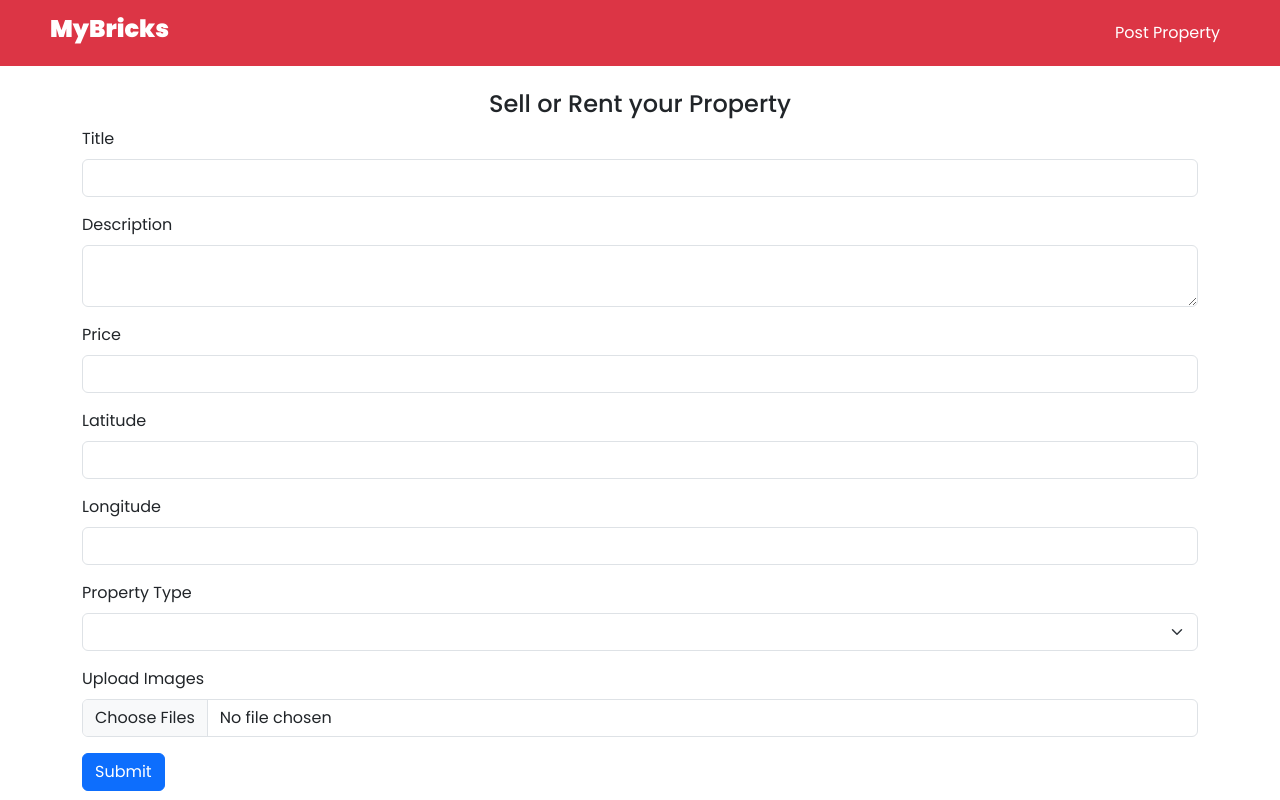
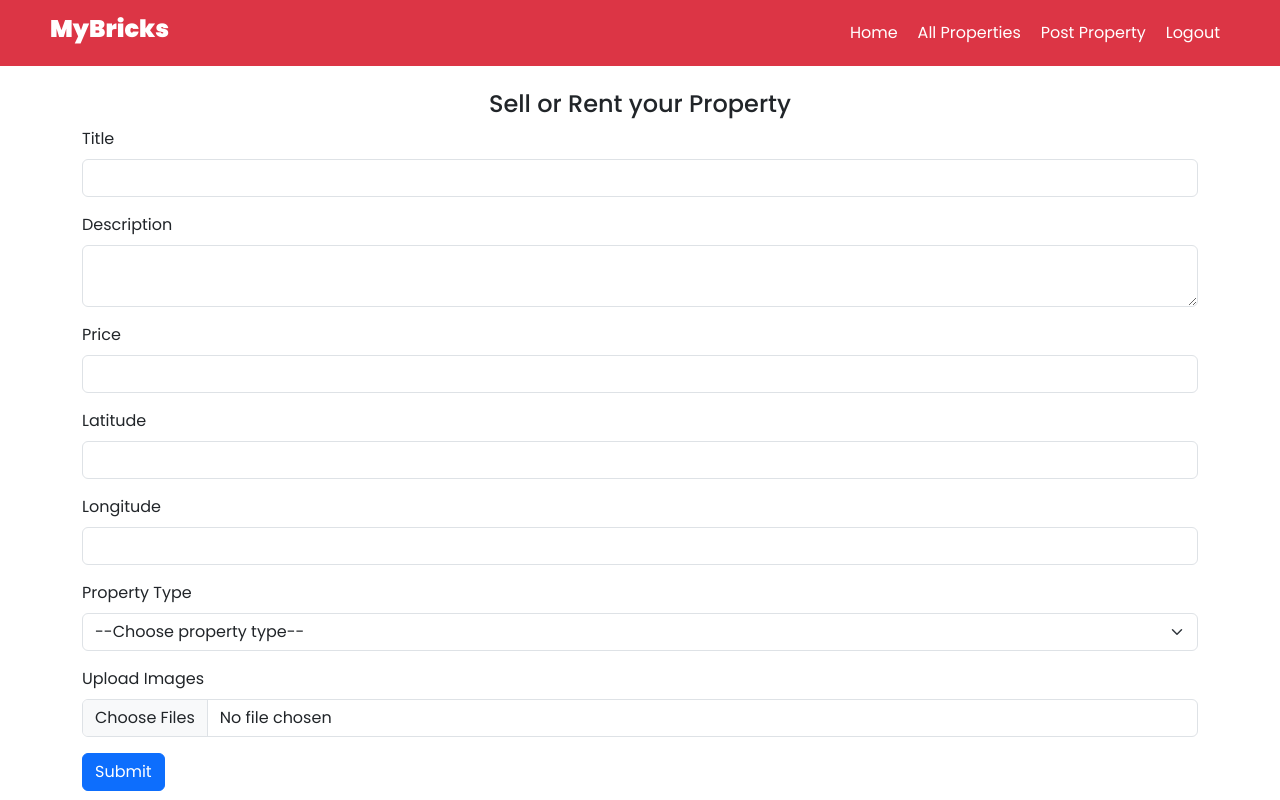
Before and after one commit to Bhavik-prajapati/Property-listing-frontend-ang-18, an Angular app: page /postproperty in a window 1280 px wide. Built offline with nearby package versions, Linux system fonts and the light colour scheme; sample sign-in values are in the browser's storage.

Commit message:
code stable added

```diff
--- a/src/app/app.routes.ts
+++ b/src/app/app.routes.ts
@@ -6,6 +6,7 @@ import { AboutComponent } from './pages/about/about.component';
 import { SignupComponent } from './pages/signup/signup.component';
 import { PropertyDetailComponent } from './pages/property-detail/property-detail.component';
 import { PostpropertyComponent } from './pages/postproperty/postproperty.component';
+import { AllpropertiesComponent } from './pages/allproperties/allproperties.component';
 
 export const routes: Routes = [
 
@@ -30,7 +31,8 @@ export const routes: Routes = [
             {path:"about",component:AboutComponent},
             // { path: 'property', component: PropertyDetailComponent },
             { path: 'property/:id', component: PropertyDetailComponent },
-            {path:'postproperty',component:PostpropertyComponent}
+            {path:'postproperty',component:PostpropertyComponent},
+            {path:'allproperties',component:AllpropertiesComponent}
         ]
     }
 ];
--- a/src/app/components/header/header.component.html
+++ b/src/app/components/header/header.component.html
@@ -16,7 +16,19 @@
         }
         @else {
             <li>
+                <a href="/home" class="text-white">Home</a>
+            </li>
+            <li>
+                <a href="/allproperties" class="text-white">All  Properties</a>
+            </li>
+            <li>
                 <a href="/postproperty" class="text-white">Post Property</a>
+            </li>
+            <li>
+                <!-- <a href="#">Logout</a> -->
+                <span (click)="logout()" class="text-white" style="cursor: pointer;">
+                    Logout
+                </span>
             </li>
         }
 
--- a/src/app/components/header/header.component.ts
+++ b/src/app/components/header/header.component.ts
@@ -24,4 +24,9 @@ export class HeaderComponent {
     // }
   }
 
+  logout(){
+    localStorage.clear();
+    this.router.navigateByUrl("login");
+  }
+
 }
--- /dev/null
+++ b/src/app/pages/allproperties/allproperties.component.html
@@ -0,0 +1,8 @@
+<app-header></app-header>
+<div class="property-list container">
+  <div class="row">
+    <div class="col-md-3 mb-4" *ngFor="let property of properieslist">
+      <app-property-card [property]="property"></app-property-card>
+    </div>
+  </div>
+</div>
--- /dev/null
+++ b/src/app/pages/allproperties/allproperties.component.ts
@@ -0,0 +1,38 @@
+import { Component, inject } from '@angular/core';
+import { Router } from '@angular/router';
+import { AllpropertiesService } from './allproperties.service';
+import { PropertyCardComponent } from "../../components/property-card/property-card.component";
+import { HeaderComponent } from "../../components/header/header.component";
+import { CommonModule } from '@angular/common';
+
+@Component({
+  selector: 'app-allproperties',
+  standalone: true,
+  imports: [PropertyCardComponent, HeaderComponent,CommonModule],
+  templateUrl: './allproperties.component.html',
+  styleUrl: './allproperties.component.css'
+})
+export class AllpropertiesComponent {
+
+  properieslist:any;
+  router=inject(Router);
+
+  constructor(private allproperties:AllpropertiesService){
+    const token=localStorage.getItem("token");
+    if(!token)
+    {
+      this.router.navigateByUrl("login");
+    }
+    this.getalldata();
+  }
+
+  getalldata(){
+    this.allproperties.getallproperties().subscribe((res)=>{
+      this.properieslist=res;
+      console.log(this.properieslist)
+    },error=>{
+      console.log(error)
+    })
+
+  }
+}
--- /dev/null
+++ b/src/app/pages/allproperties/allproperties.service.ts
@@ -0,0 +1,14 @@
+import { HttpClient } from '@angular/common/http';
+import { Injectable } from '@angular/core';
+
+@Injectable({
+  providedIn: 'root'
+})
+export class AllpropertiesService {
+
+  constructor(private http:HttpClient) { }
+
+  getallproperties(){
+    return this.http.get("http://localhost:5000/properties/");
+  }
+}
--- a/src/app/pages/postproperty/postproperty.component.html
+++ b/src/app/pages/postproperty/postproperty.component.html
@@ -32,8 +32,24 @@
     <div class="mb-3">
       <label for="propertyType" class="form-label">Property Type</label>
       <select id="propertyType" class="form-select" [(ngModel)]="property.propertyType" name="propertyType" required>
+        <option value="" disabled selected>--Choose property type--</option>
         <option value="Rent">Rent</option>
         <option value="Sell">Sell</option>
+        <option value="Pg">Pg</option>
+        <option value="Buy">Buy</option>
+        <option value="Lease">Lease</option>
+        <option value="Office Space">Office Space</option>
+        <option value="Warehouse">Warehouse</option>
+        <option value="Retail Space">Retail Space</option>
+        <option value="Land">Land</option>
+        <option value="Garage">Garage</option>
+        <option value="Co-working Space">Co-working Space</option>
+        <option value="Holiday Home">Holiday Home</option>
+        <option value="Industrial">Industrial</option>
+        <option value="Studio">Studio</option>
+        <option value="Penthouse">Penthouse</option>
+        <option value="Townhouse">Townhouse</option>
+        <option value="Villa">Villa</option>
       </select>
     </div>
 
--- a/src/app/pages/postproperty/postproperty.component.ts
+++ b/src/app/pages/postproperty/postproperty.component.ts
@@ -67,7 +67,11 @@ export class PostpropertyComponent implements OnInit {
       }));
 
       this.postproperty.createproperty(formData).subscribe(
-        (res) => console.log(res),
+        (res) =>{
+          console.log(res)
+          debugger;
+          alert("saved data successs...");
+        },
         (err) => console.log(err)
       );
     } else {
```
Also changed, not shown: src/app/pages/allproperties/allproperties.component.css (added), 2 other files (tests, documents, lock files or other folders).
